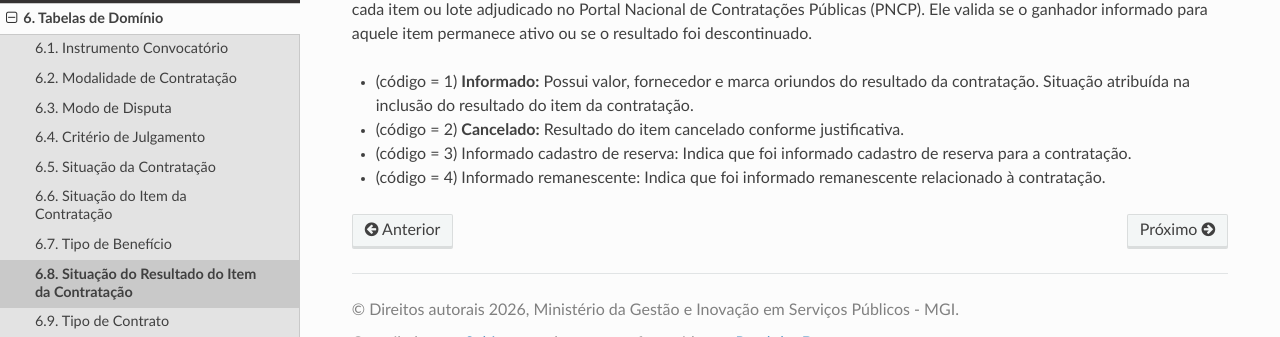
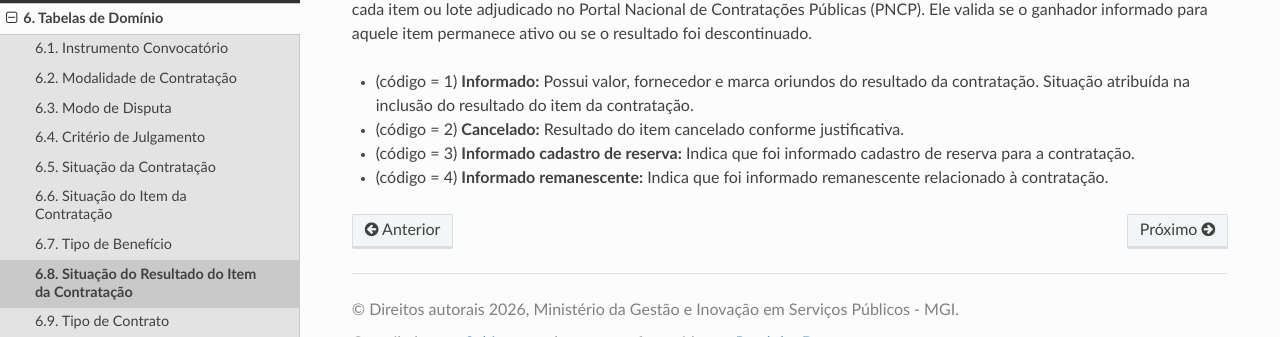
Before and after one commit to sofiaestrelab/Manual-de-Consulta-do-PNCP, a Sphinx documentation site: the page built from docs/source/tabelas_de_dominio/situacao_do_resultado_do_item_da_contratacao.rst, in a window 1280 px wide. Shown: the part 187-524 px from the top of the page. Built offline with Sphinx 7.4.7 and the Read the Docs theme 3.1.0, drawn with Linux system fonts in a browser that asks for light colours.

```diff
--- a/docs/source/tabelas_de_dominio/situacao_do_resultado_do_item_da_contratacao.rst
+++ b/docs/source/tabelas_de_dominio/situacao_do_resultado_do_item_da_contratacao.rst
@@ -7,6 +7,6 @@ O campo ``situacaoCompraItemResultadoId`` é utilizado para controlar o status e
 
 - (código = 2) **Cancelado:** Resultado do item cancelado conforme justificativa.
 
-- (código = 3) Informado cadastro de reserva: Indica que foi informado cadastro de reserva para a contratação.
+- (código = 3) **Informado cadastro de reserva:** Indica que foi informado cadastro de reserva para a contratação.
 
-- (código = 4) Informado remanescente: Indica que foi informado remanescente relacionado à contratação.
+- (código = 4) **Informado remanescente:** Indica que foi informado remanescente relacionado à contratação.
```
